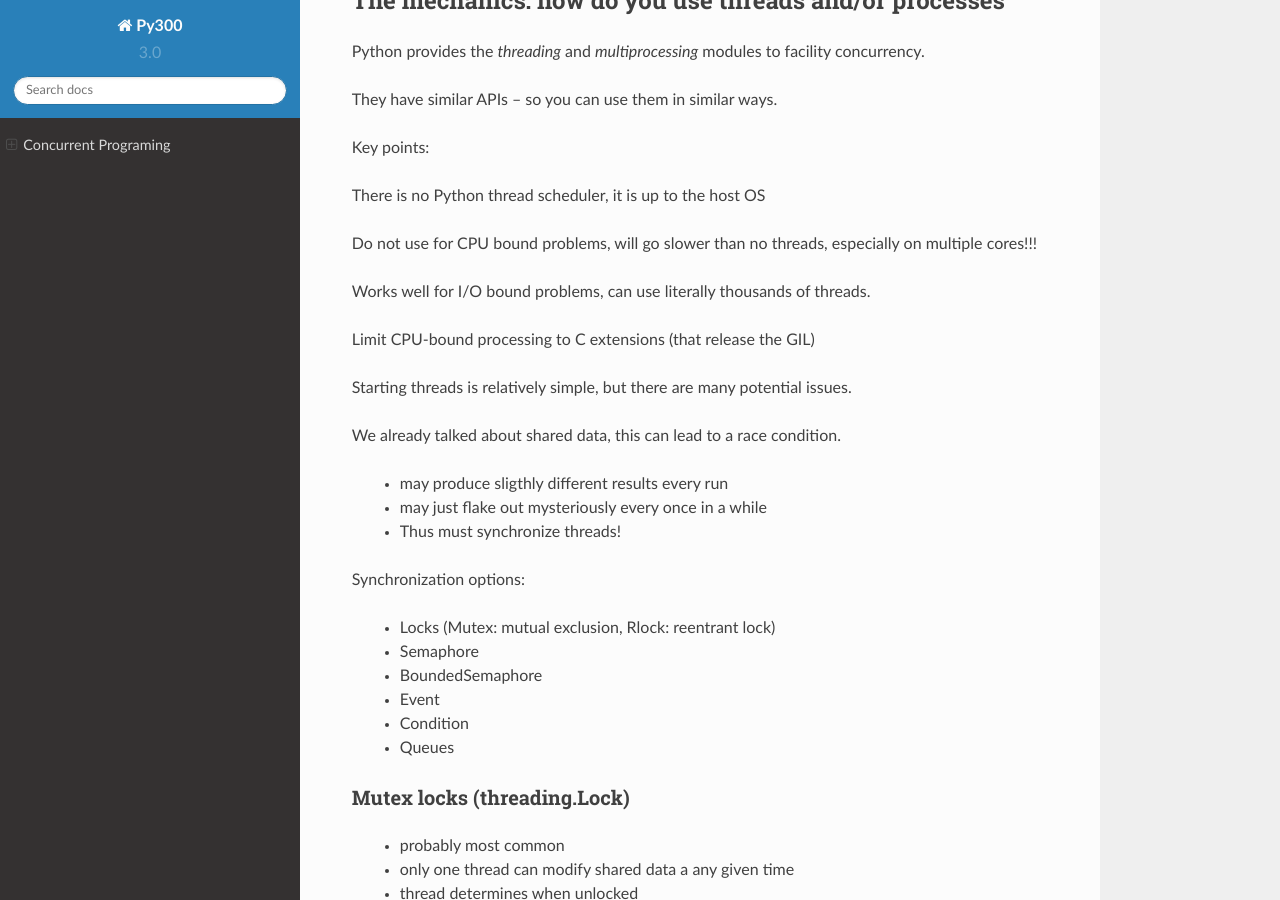
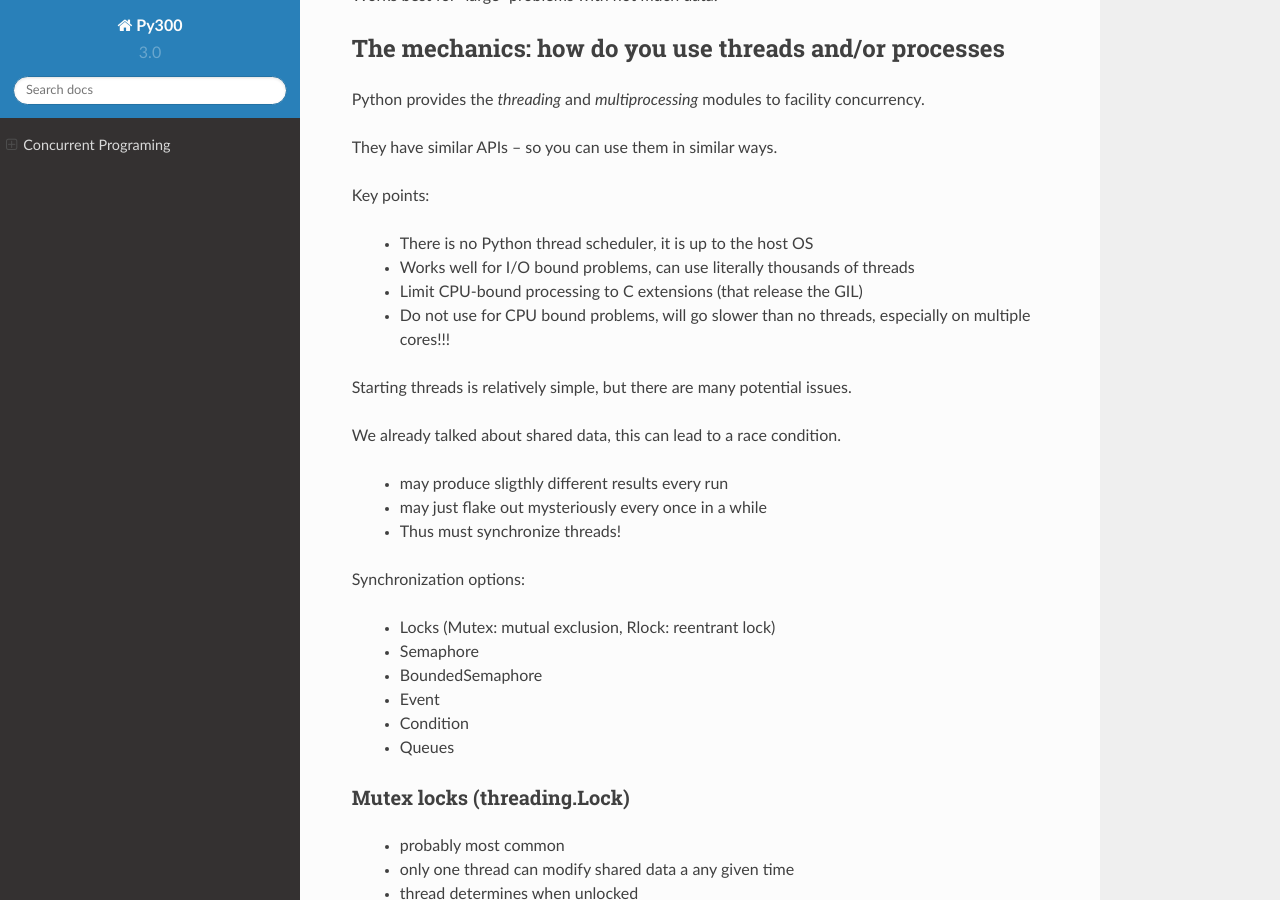
Before and after one commit to UWPCE-PythonCert/Py300, a Sphinx documentation site: the page built from source/condensed_concurrency.rst, in a window 1280 px wide and 900 px high, scrolled down 3168 px. Built offline with Sphinx 7.4.7 and the Read the Docs theme 2.0.0, drawn with Linux system fonts in a browser that asks for light colours; some of the changed text lies outside the part shown.

Commit message:
added clarification

```diff
--- a/source/condensed_concurrency.rst
+++ b/source/condensed_concurrency.rst
@@ -95,7 +95,9 @@ They share memory space:
 
 Creating threads is easy, but programming with threads is difficult.
 
+
 Q: Why did the multithreaded chicken cross the road?
+
 A: to To other side. get the
 
 -- Jason Whittington
@@ -151,16 +153,12 @@ They have similar APIs -- so you can use them in similar ways.
 
 Key points:
 
-There is no Python thread scheduler, it is up to the host OS
-
-Do not use for CPU bound problems, will go slower than no threads, especially on multiple cores!!!
-
-Works well for I/O bound problems, can use literally thousands of threads.
-
-Limit CPU-bound processing to C extensions (that release the GIL)
+ - There is no Python thread scheduler, it is up to the host OS
+ - Works well for I/O bound problems, can use literally thousands of threads
+ - Limit CPU-bound processing to C extensions (that release the GIL)
+ - Do not use for CPU bound problems, will go slower than no threads, especially on multiple cores!!!
 
 Starting threads is relatively simple, but there are many potential issues.
-
 
 We already talked about shared data, this can lead to a race condition.
 
```
